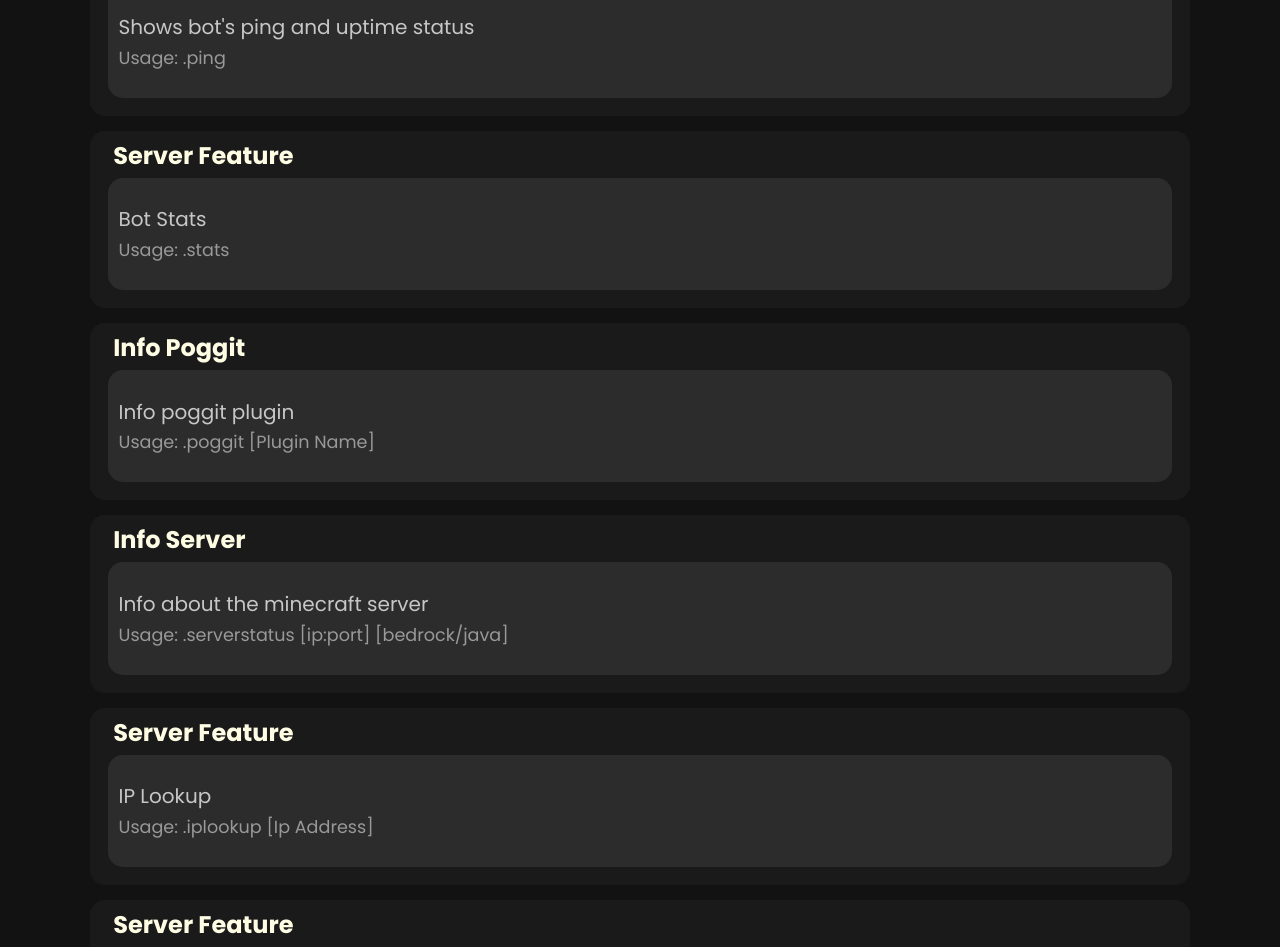
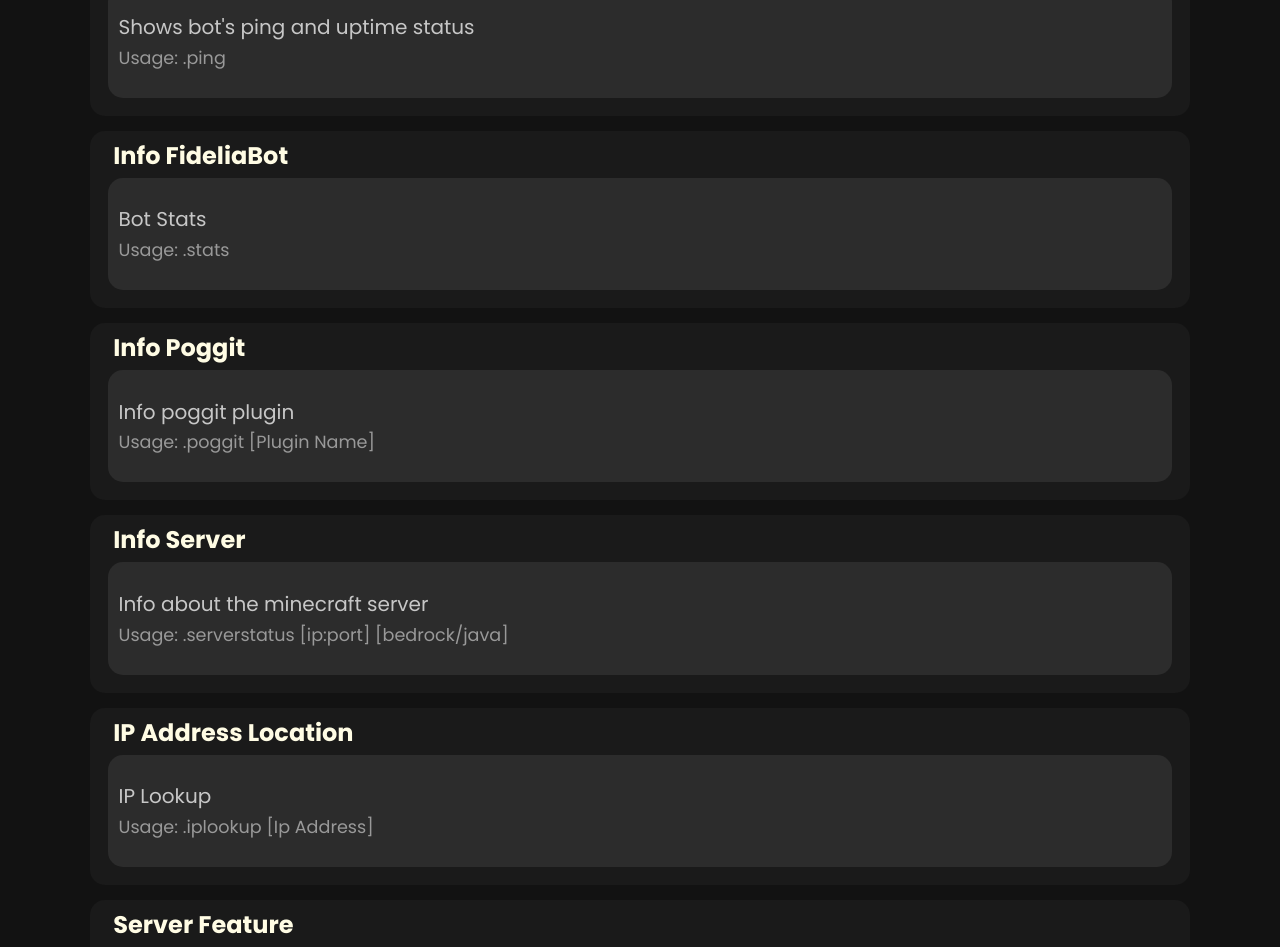
Before and after one commit to DavidGlitch04/DavidGlitch04.github.io, a plain HTML site: page index.html in a window 1280 px wide. Shown: the part 2080-3027 px from the top of the page. Drawn offline with nearby package versions, Linux system fonts and the light colour scheme.

Commit message:
Update index.html

```diff
--- a/index.html
+++ b/index.html
@@ -137,7 +137,7 @@
             <!-- Command End -->
             <!-- Command Start -->
             <div class="command" data-name="info">
-                <h2>Server Feature</h2><span>
+                <h2>Info FideliaBot</h2><span>
                     <div class="cmdinfo">
                         <p>Bot Stats</p>
                     </div>
@@ -173,7 +173,7 @@
             <!-- Command End -->
             <!-- Command Start -->
             <div class="command" data-name="utility">
-                <h2>Server Feature</h2><span>
+                <h2>IP Address Location</h2><span>
                     <div class="cmdinfo">
                         <p>IP Lookup</p>
                     </div>
```
